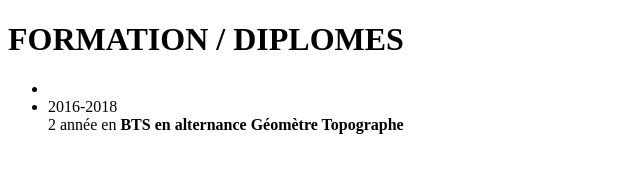
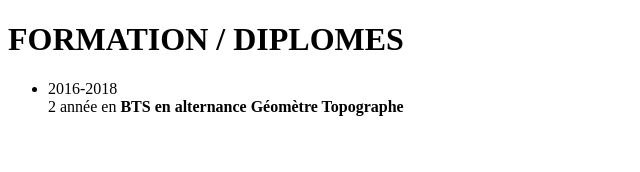
Before and after one commit to RayZoron/cv, a plain HTML site: page index.html in a window 1280 px wide. Shown: the whole page, without its empty margins (0-640 px from the left). Drawn offline with Linux system fonts and the light colour scheme.

Commit message:
Update index.html

```diff
--- a/index.html
+++ b/index.html
@@ -8,7 +8,7 @@
     <body>
         <h1> FORMATION / DIPLOMES </h1>
             <UL>
-                <li> <li> 2016-2018 </li> 2 année en <b> BTS en alternance Géomètre Topographe </b> </li>
+                <li>  2016-2018 </li> 2 année en <b> BTS en alternance Géomètre Topographe </b>
 
             </UL>
 
```
